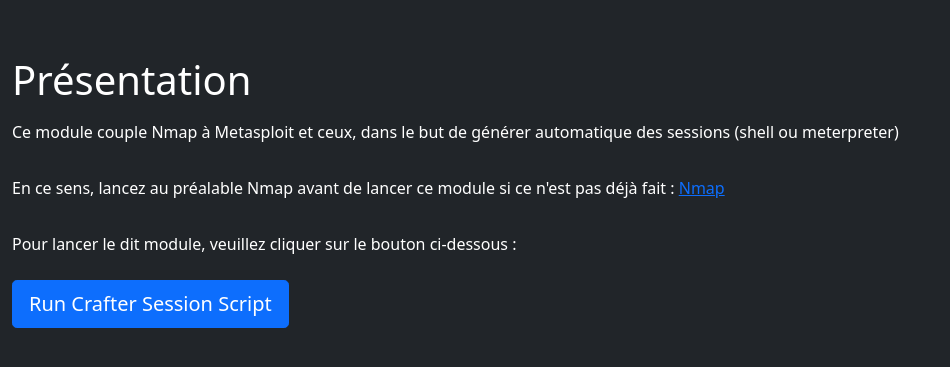
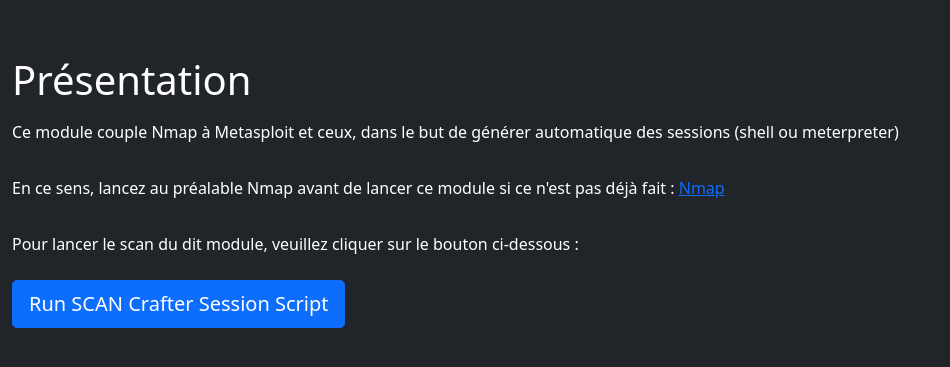
Before and after one commit to lenquette/deeplearning, a Django app: page /dashboard/crafter_exploit/ in a window 1280 px wide. Shown: the part 78-445 px from the top of the page, without its empty margins (0-950 px from the left). Run offline with Django 3.2, Linux system fonts and the light colour scheme; some libraries are stand-ins or nearby versions.

Commit message:
update of the automate and session crafter

```diff
--- a/dashboard/static/script/nmap_script.py
+++ b/dashboard/static/script/nmap_script.py
@@ -8,9 +8,7 @@ def scan_nmap(type_scan, ip, list_of_args) :
 	result = None
 
 	if len(list_of_args) != 0 :
-
 		if 'v4' in list_of_args :
-
 			if type_scan == 'TCP':
 
 				result = nmap.nmap_tcp_scan(ip, args="-v4")
@@ -34,8 +32,6 @@ def scan_nmap(type_scan, ip, list_of_args) :
 		return result
 
 	else :
-
-
 		if type_scan == 'TCP':
 
 			result = nmap.nmap_tcp_scan(ip)
--- a/dashboard/templates/dashboard/home/exploitcrafter_console.html
+++ b/dashboard/templates/dashboard/home/exploitcrafter_console.html
@@ -7,19 +7,32 @@
     <h1>Présentation</h1>
     <p class="py-2">Ce module couple Nmap à Metasploit et ceux, dans le but de générer automatique des sessions (shell ou meterpreter)</p>
     <p class="py-2">En ce sens, lancez au préalable Nmap avant de lancer ce module si ce n'est pas déjà fait : <a href="{% url 'dashboard:nmap_visu' %}">Nmap</a></p>
-    <p class="py-2">Pour lancer le dit module, veuillez cliquer sur le bouton ci-dessous : </p>
+    <p class="py-2">Pour lancer le scan du dit module, veuillez cliquer sur le bouton ci-dessous : </p>
     <form method="post" class="form-group text-left">
         {% csrf_token %}
-        <button type="submit" name="run_script" class="btn btn-primary btn-lg">Run Crafter Session Script</button>
+        <button type="submit" name="run_script_scan" class="btn btn-primary btn-lg">Run SCAN Crafter Session Script</button>
     </form>
 </div>
 
 
-{% if flag_success_session %}
+{% if flag_success_scan %}
+<div class="mt-5 py-2">
+    <h1>Vulnérabilités exploitables</h1>
+    <div class="overflow-auto" style="max-width: 80%; max-height: 350px;">
+        {{ data_scan|unordered_list }}
+    </div>
+    <form method="post" class="form-group text-left">
+        {% csrf_token %}
+        <button type="submit" name="run_script_exploit" class="btn btn-primary btn-lg mt-5">Run EXPLOIT Crafter Session Script</button>
+    </form>
+</div>
+{% endif %}
+
+{% if flag_success_exploit %}
 <div class="mt-5 py-2">
     <h1>Sessions disponibles</h1>
     <div class="overflow-auto" style="max-width: 80%; max-height: 350px;">
-        {{ sessions_client|unordered_list }}
+        {{ data_exploit|unordered_list }}
     </div>
 </div>
 {% endif %}
--- a/dashboard/views.py
+++ b/dashboard/views.py
@@ -663,27 +663,56 @@ def crafter_visu(request):
 
     # global var
     global client
+    global console
     global sessions_client
+    global data_scan
+    global data_exploit
 
     # global flag
-    global flag_error
-    global flag_success_session
+    global flag_error_scan
+    global flag_success_scan
+    global flag_success_exploit
 
-    if request.method == 'POST' and 'run_script' in request.POST:
-        from automate import script_automate
-        from json_data_processing_script import session_organised_exploit
+    if request.method == 'POST' and 'run_script_scan' in request.POST:
+        from automate import script_automate_scan
 
         #pdb.set_trace()
 
-        client, sessions_created = script_automate()
-        sessions_client = session_organised_exploit(sessions_created)
+        data_scan, client, console = script_automate_scan()
 
-        if sessions_client is not None:
-            flag_success_session = "True"
-            return render(request, 'dashboard/home/exploitcrafter_console.html', {'flag_success_session': flag_success_session,
-                                                                                 'sessions_client': sessions_client})
+        if data_scan is not None:
+            flag_success_scan = "True"
+            return render(request, 'dashboard/home/exploitcrafter_console.html', {'flag_success_scan': flag_success_scan,
+                                                                                 'data_scan': data_scan})
         else:
             flag_error = "True"
-            return render(request, 'dashboard/home/exploitcrafter_console.html', {flag_error: 'flag_error'})
+            error = 'Error or nothing can be exploited'
+            return render(request, 'dashboard/home/exploitcrafter_console.html', {flag_error: 'flag_error', error: 'error'})
+
+    if request.method == 'POST' and 'run_script_exploit' in request.POST:
+        from automate import script_automate_exploit
+        from json_data_processing_script import session_organised_exploit
+
+        client, sessions_created = script_automate_exploit(data_scan, client, console)
+
+        if client.sessions.list is not None:
+
+            #pdb.set_trace()
+
+            flag_success_exploit = "True"
+
+            data_exploit = session_organised_exploit(sessions_created)
+
+            return render(request, 'dashboard/home/exploitcrafter_console.html', {'flag_success_scan': flag_success_scan,
+                                                                              'data_scan': data_scan,
+                                                                              'data_exploit': data_exploit,
+                                                                              'flag_success_exploit': flag_success_exploit})
+        else:
+            flag_error = "True"
+            error = 'Any session was created'
+            return render(request, 'dashboard/home/exploitcrafter_console.html', {flag_error: 'flag_error',
+                                                                                  'data_scan': data_scan,
+                                                                                  error: 'error'})
+
 
     return render(request, 'dashboard/home/exploitcrafter_console.html', {})
```
Also changed, not shown: dashboard/static/script/automate.py (+60 -27 lines), dashboard/static/script/metasploit_script.py (+10 -6 lines), dashboard/forms.py (line endings or trailing spaces).
